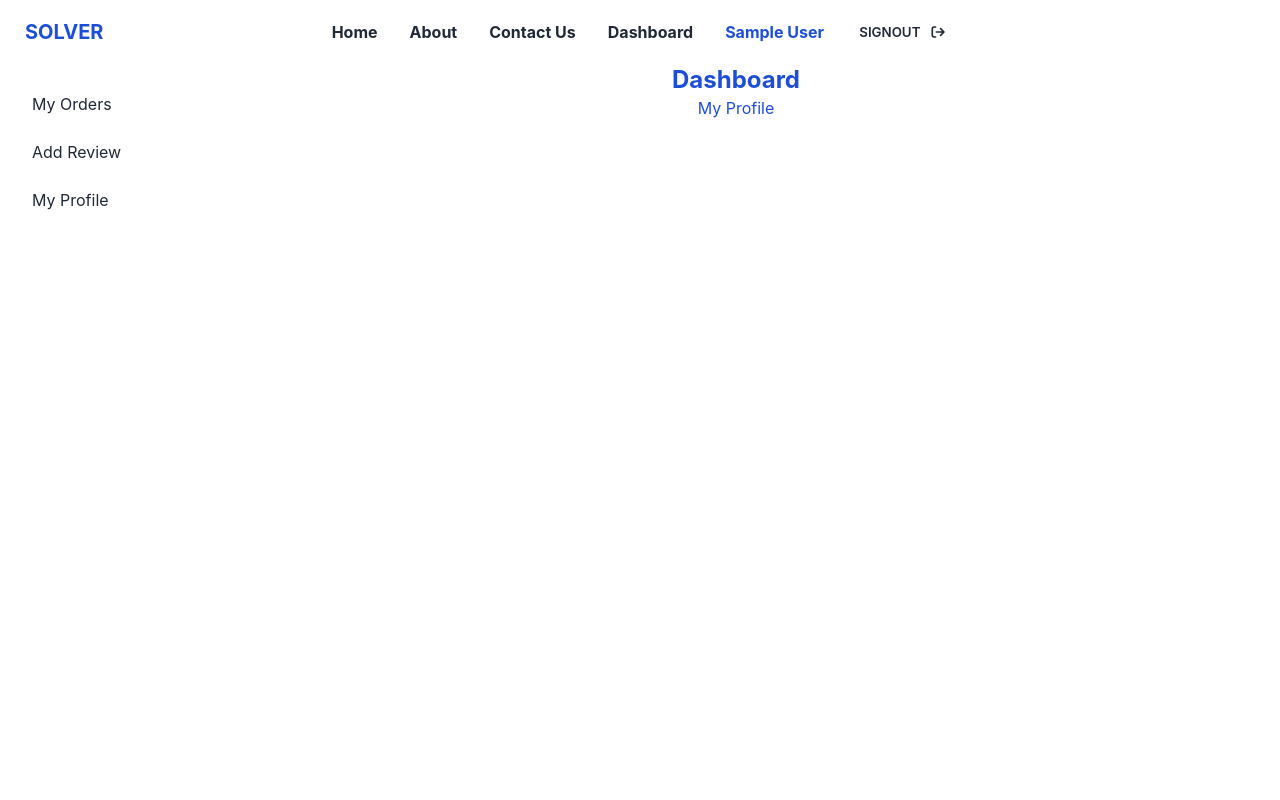
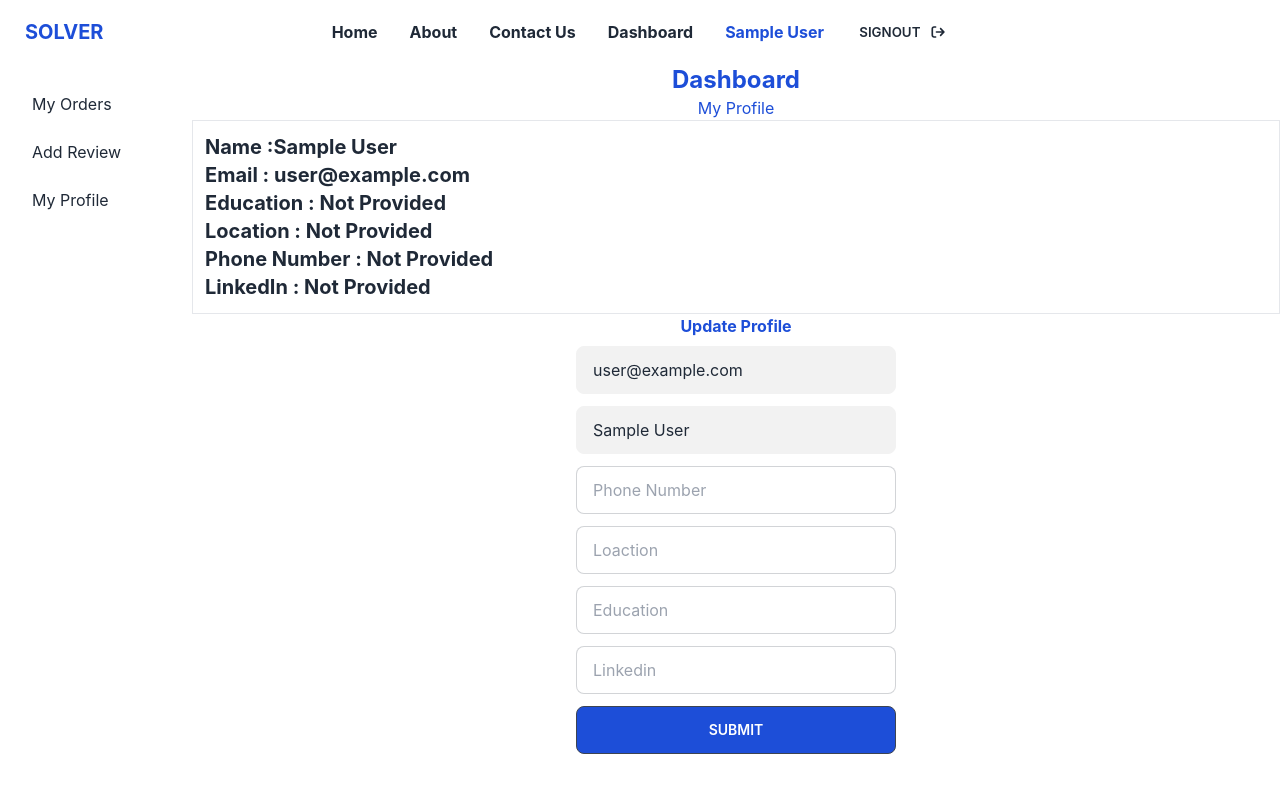
Before and after one commit to shdhrubo/manufacturer-client, a React (Create React App) app: page /dashboard/myprofile in a window 1280 px wide. Shown: the top 800 px of the page. Built offline with nearby package versions, Linux system fonts and the light colour scheme; no server answers; sample sign-in values are in the browser's storage.

Commit message:
profile update page done

```diff
--- a/src/components/Dashboard/MyProfiile.js
+++ b/src/components/Dashboard/MyProfiile.js
@@ -1,9 +1,113 @@
-import React from "react";
+import React, { useEffect, useState } from "react";
+import { useAuthState } from "react-firebase-hooks/auth";
+import { toast } from "react-toastify";
+import auth from "../../firebase.init";
 
 const MyProfiile = () => {
+  const [user] = useAuthState(auth);
+  const [appUser, setAppUser] = useState([]);
+  useEffect(() => {
+    fetch(`http://localhost:5000/user/${user?.email}`)
+      .then((res) => res.json())
+      .then((data) => setAppUser(data));
+  }, [user, appUser]);
+  const handleUpdateProfile = async (event) => {
+    event.preventDefault();
+    const currentUser = {
+      email: user?.email,
+      displayName: user?.displayName,
+      phone: event.target.phone.value,
+      location: event.target.location.value,
+      education: event.target.education.value,
+      linkedin: event.target.linkedin.value,
+    };
+
+    fetch(`http://localhost:5000/user/${user?.email}`, {
+      method: "PUT",
+      headers: {
+        "content-type": "application/json",
+      },
+      body: JSON.stringify(currentUser),
+    })
+      .then((res) => res.json())
+      .then((data) => {
+        toast.success("Updated successfully!");
+        event.target.reset();
+      });
+  };
   return (
     <div>
       <h4 className="text-blue-700">My Profile</h4>
+      <div className="border text-left p-3">
+        <p className="text-xl font-bold">Name :{user?.displayName}</p>
+        <p className="text-xl font-bold">Email : {user?.email}</p>
+        <p className="text-xl font-bold">
+          Education : {appUser?.education || "Not Provided"}
+        </p>
+        <p className="text-xl font-bold">
+          Location : {appUser?.location || "Not Provided"}
+        </p>
+        <p className="text-xl font-bold">
+          Phone Number : {appUser?.phone || "Not Provided"}
+        </p>
+        <p className="text-xl font-bold">
+          LinkedIn : {appUser?.linkedin || "Not Provided"}
+        </p>
+      </div>
+      <div>
+        <h4 className="text-blue-700 font-bold">Update Profile</h4>
+
+        <form
+          onSubmit={handleUpdateProfile}
+          className="grid grid-cols-1 gap-3 justify-items-center mt-2"
+        >
+          <input
+            type="email"
+            name="email"
+            disabled
+            value={user?.email}
+            className="input input-bordered w-full max-w-xs"
+          />
+          <input
+            type="text"
+            name="name"
+            disabled
+            value={user?.displayName}
+            className="input input-bordered w-full max-w-xs"
+          />
+
+          <input
+            type="text"
+            name="phone"
+            placeholder="Phone Number"
+            className="input input-bordered w-full max-w-xs"
+          />
+          <input
+            type="text"
+            name="location"
+            placeholder="Loaction"
+            className="input input-bordered w-full max-w-xs"
+          />
+
+          <input
+            type="text"
+            name="education"
+            placeholder="Education"
+            className="input input-bordered w-full max-w-xs"
+          />
+          <input
+            type="text"
+            name="linkedin"
+            placeholder="Linkedin"
+            className="input input-bordered w-full max-w-xs"
+          />
+          <input
+            type="submit"
+            value="Submit"
+            className="btn bg-blue-700 w-full max-w-xs"
+          />
+        </form>
+      </div>
     </div>
   );
 };
```
